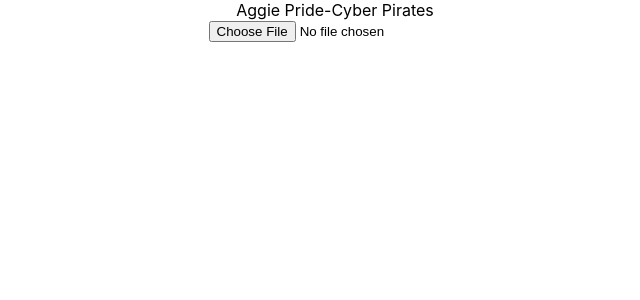
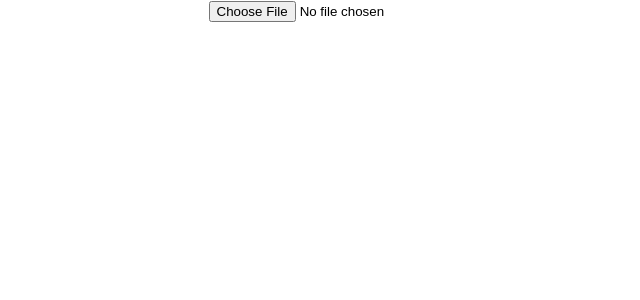
Before and after one commit to NCATComp410/AnT_Comp410_Spring20, a React (Create React App) app: page / in a window 1280 px wide. Shown: the top 300 px of the page, without its empty margins (305-945 px from the left). Built offline with nearby package versions, Linux system fonts and the light colour scheme.

Commit message:
original

```diff
--- a/src/App.js
+++ b/src/App.js
@@ -5,7 +5,6 @@ import SimpleFileUploader from "./components/FileUploader/FileUploader";
 function App() {
   return (
     <div className="App">
-      Aggie Pride-Cyber Pirates
       <SimpleFileUploader />
     </div>
   );
```
